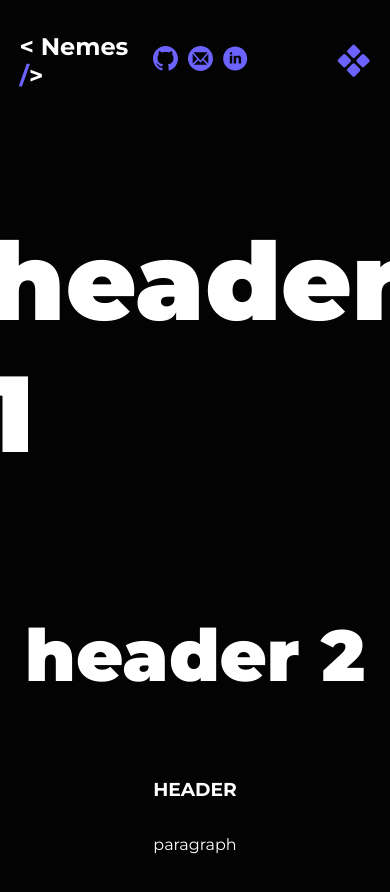
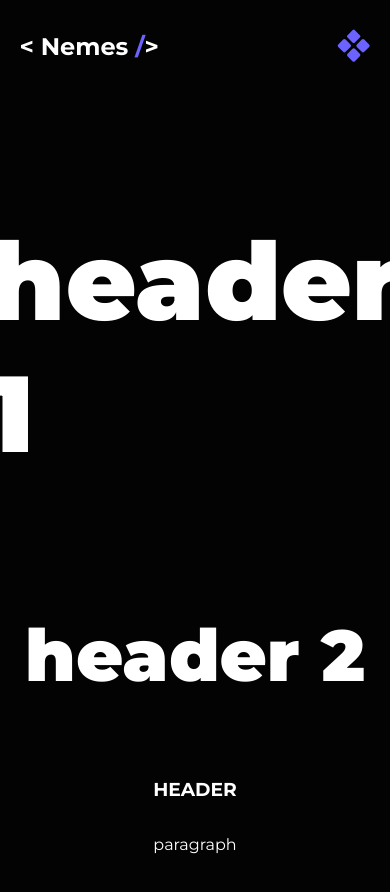
Before and after one commit to NemesOliver/portfolio-nextJS, a Next.js app: page / in a window 390 px wide. Shown: the top 892 px of the page. Built offline with nearby package versions, Linux system fonts and the light colour scheme.

Commit message:
navbar responsivness

```diff
--- a/components/styles/Navbar.js
+++ b/components/styles/Navbar.js
@@ -2,6 +2,8 @@ import styled from "styled-components";
 
 export const Nav = styled.nav`
   background-color: ${({ theme }) => theme.backgroundColor};
+  position: sticky;
+  top: 0;
   width: 100%;
   height: 10vh;
   display: grid;
@@ -16,6 +18,7 @@ export const Nav = styled.nav`
     font-weight: bold;
     width: 100%;
     display: flex;
+    white-space: nowrap;
 
     span {
       color: ${({ theme }) => theme.primary};
@@ -44,4 +47,11 @@ export const Nav = styled.nav`
     display: flex;
     justify-content: flex-end;
   }
+
+  @media all and (max-width: 660px) {
+    .socials {
+      opacity: 0;
+      pointer-events: none;
+    }
+  }
 `;
```
